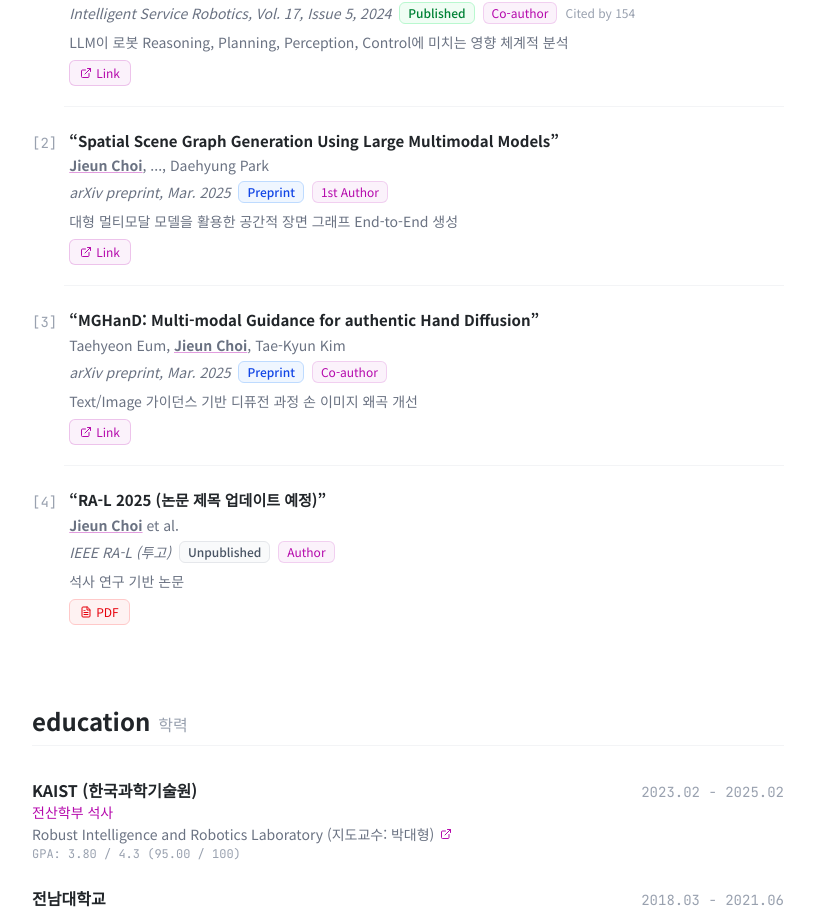
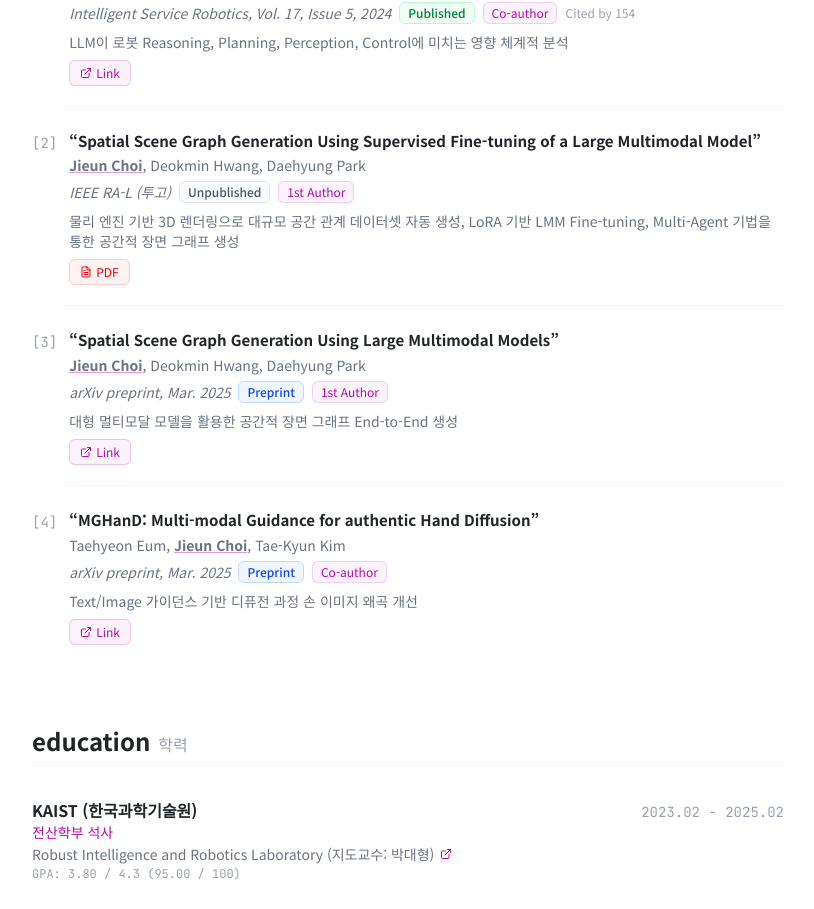
Before and after one commit to ilileun/profile, a Next.js app: page / in a window 1280 px wide. Shown: the part 5578-6487 px from the top of the page, without its empty margins (232-1046 px from the left). Built offline with nearby package versions, Linux system fonts and the light colour scheme.

Commit message:
Fix: RA-L paper title from PDF, rename PDF file

```diff
--- a/src/payload/publications.ts
+++ b/src/payload/publications.ts
@@ -25,8 +25,19 @@ export const publications: Publication[] = [
     link: "https://link.springer.com/article/10.1007/s11370-024-00550-5",
   },
   {
+    title:
+      "Spatial Scene Graph Generation Using Supervised Fine-tuning of a Large Multimodal Model",
+    authors: "Jieun Choi, Deokmin Hwang, Daehyung Park",
+    venue: "IEEE RA-L (투고)",
+    status: "Unpublished",
+    role: "1st Author",
+    description:
+      "물리 엔진 기반 3D 렌더링으로 대규모 공간 관계 데이터셋 자동 생성, LoRA 기반 LMM Fine-tuning, Multi-Agent 기법을 통한 공간적 장면 그래프 생성",
+    pdf: "/papers/spatial-scene-graph-sft-lmm-2025.pdf",
+  },
+  {
     title: "Spatial Scene Graph Generation Using Large Multimodal Models",
-    authors: "Jieun Choi, ..., Daehyung Park",
+    authors: "Jieun Choi, Deokmin Hwang, Daehyung Park",
     venue: "arXiv preprint, Mar. 2025",
     status: "Preprint",
     role: "1st Author",
@@ -44,13 +55,4 @@ export const publications: Publication[] = [
       "Text/Image 가이던스 기반 디퓨전 과정 손 이미지 왜곡 개선",
     link: "https://arxiv.org/abs/2503.08133",
   },
-  {
-    title: "RA-L 2025 (논문 제목 업데이트 예정)",
-    authors: "Jieun Choi et al.",
-    venue: "IEEE RA-L (투고)",
-    status: "Unpublished",
-    role: "Author",
-    description: "석사 연구 기반 논문",
-    pdf: "/papers/RA_L_2025__Jieun_.pdf",
-  },
 ];
```
Also changed, not shown: 1 other file (tests, documents, lock files or other folders).
